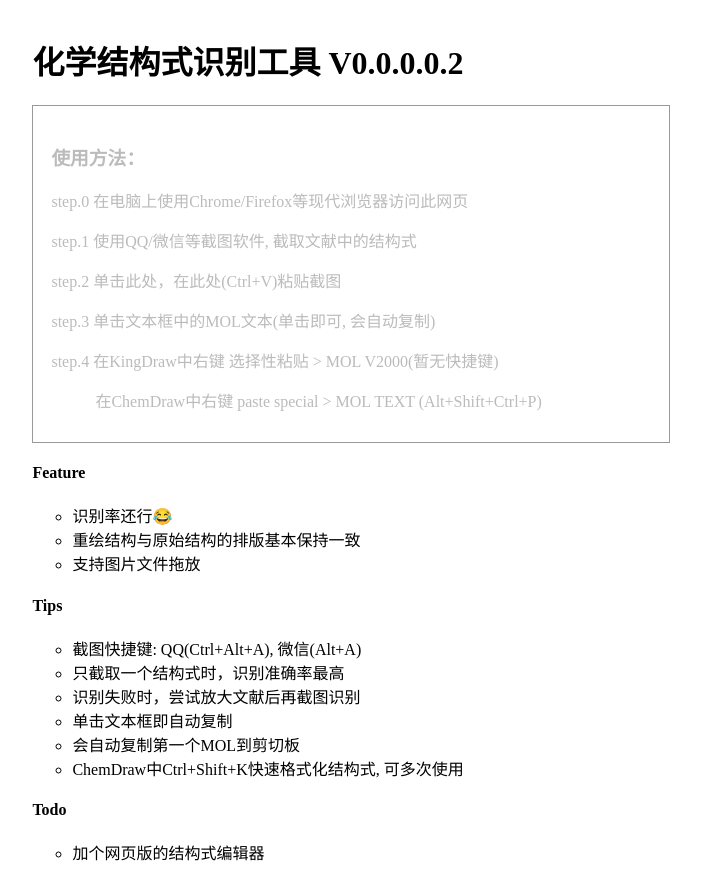
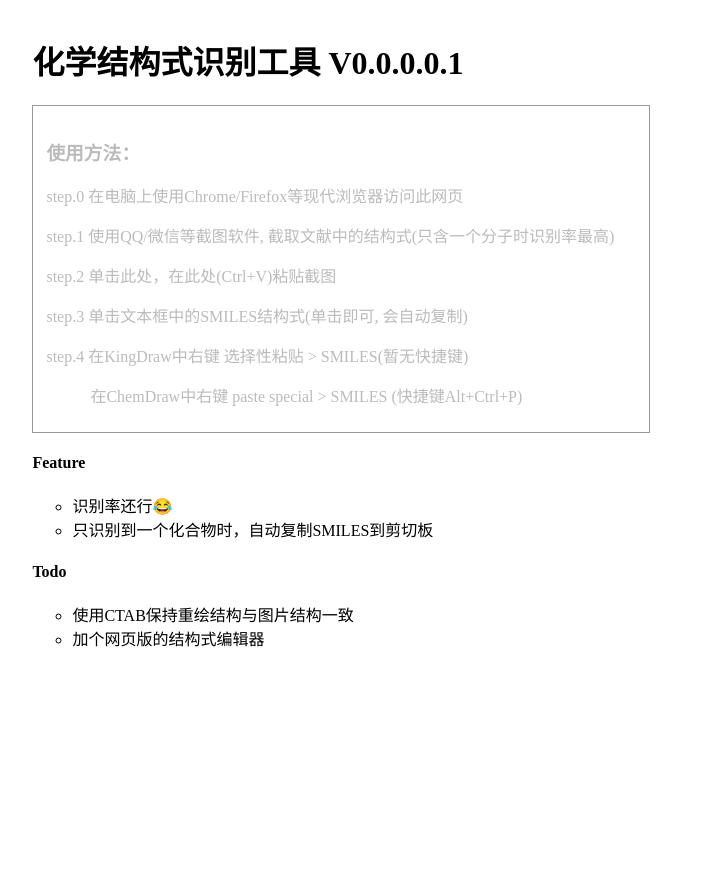
Before and after one commit to def-fun/molOCR, a plain HTML site: page index.html in a window 1280 px wide. Shown: the whole page, without its empty margins (102-803 px from the left). After the commit the page ends 800 px from the top, so only its background shows below. Drawn offline with nearby package versions, Linux system fonts and the light colour scheme; some packages are replaced by stand-ins of ours; a script that the page names is missing.

Commit message:
更正版本

```diff
--- a/index.html
+++ b/index.html
@@ -23,8 +23,7 @@
     }
 
     .demo {
-        width: 620px;
-        height: 320px;
+        width: 600px;
     }
 
     .result > img {
@@ -45,21 +44,23 @@
     }
 
     .box {
+        width: 600px;
+        height: 300px;
         color: #bbb;
-        padding: 10px;
+        padding: 5px;
     }
 </style>
 <script type="text/javascript" src="https://cdnjs.cloudflare.com/ajax/libs/jquery/1.11.1/jquery.js"></script>
 <script type="text/javascript" src="js/paste.js"></script>
-<script type="text/javascript" src="js/img2mol.js"></script>
+<script type="text/javascript" src="js/main.js"></script>
 <script type="text/javascript">
     $(function () {
         $('.demo-noninputable').pastableNonInputable();
 
         $('.demo').on('pasteImage', function (ev, data) {
             querySmiles(data.blob);
-            $('.box').html('<img src="' + data.dataURL + '" style="max-height:300px; max-width:600px" alt=""> ');
-            $('#debug').text('粘贴了图片: 宽' + data.width + ', 高 ' + data.height + ', 大小 ' + data.blob.size);
+            $('.box').html('<img src="' + data.dataURL + '" style="max-height:290px; max-width:440px" alt=""> ');
+            $('#debug').text('粘贴了图片: 宽' + data.width + ', 高' + data.height + ', Size' + data.blob.size);
         }).on('pasteImageError', function (ev, data) {
             alert('Oops: ' + data.message);
             if (data.url) {
@@ -69,53 +70,23 @@
             // $('<div class="result"></div>').text('text: "' + data.text + '"').insertAfter(this);
             $('#debug').text('粘贴了文本: ' + data.text);
         });
-
-        var imgContainer;
-        imgContainer = document.getElementById("imgContainer");
-        imgContainer.ondragover = function (e) {
-            e.preventDefault();
-            this.style.borderColor = 'red';
-        };
-        imgContainer.ondrop = function (e) {
-            e.preventDefault();
-            this.style.borderColor = 'black';
-            if (e.dataTransfer.files.length > 1) {
-                swal('拖放文件过多', '目前每次只支持拖放一张图片', 'error');
-                $('#debug').text('拖放文件过多');
-            } else {
-                var fileObj = e.dataTransfer.files[0];
-                if (fileObj.type.indexOf('image') !== -1) {
-                    $('#debug').text('拖放了图片: "' + fileObj.name + '"  大小: ' + fileObj.size);
-                    querySmiles(fileObj);
-                    var blob = window.URL.createObjectURL(fileObj);
-                    $('.box').html('<img src="' + blob + '" style="max-height:300px; max-width:600px" />');
-                } else {
-                    $('#debug').text('拖放了非图片文件: "' + fileObj.name + '"');
-                    swal('拖放了非图片文件', '只支持拖放图片文件', 'error');
-                }
-            }
-
-
-        };
-
-
     });
 
 </script>
 <body>
 
 <div>
-    <h1>化学结构式识别工具 V0.0.0.0.2</h1>
-    <div class="demo demo-noninputable pastable" id="imgContainer">
+    <h1>化学结构式识别工具 V0.0.0.0.1</h1>
+    <div class="demo demo-noninputable pastable">
         <div class="box">
             <h3>使用方法：</h3>
             <p>step.0 在电脑上使用Chrome/Firefox等现代浏览器访问此网页</p>
-            <p>step.1 使用QQ/微信等截图软件, 截取文献中的结构式</p>
+            <p>step.1 使用QQ/微信等截图软件, 截取文献中的结构式(只含一个分子时识别率最高)</p>
             <p>step.2 单击此处，在此处(Ctrl+V)粘贴截图</p>
-            <p>step.3 单击文本框中的MOL文本(单击即可, 会自动复制)</p>
-            <p>step.4 在KingDraw中右键 选择性粘贴 > MOL V2000(暂无快捷键)</p>
-            <p>&nbsp;&nbsp;&nbsp;&nbsp;&nbsp;&nbsp;&nbsp;&nbsp;&nbsp;&nbsp; 在ChemDraw中右键 paste special > MOL TEXT
-                (Alt+Shift+Ctrl+P)</p>
+            <p>step.3 单击文本框中的SMILES结构式(单击即可, 会自动复制)</p>
+            <p>step.4 在KingDraw中右键 选择性粘贴 > SMILES(暂无快捷键)</p>
+            <p>&nbsp;&nbsp;&nbsp;&nbsp;&nbsp;&nbsp;&nbsp;&nbsp;&nbsp;&nbsp; 在ChemDraw中右键 paste special > SMILES
+                (快捷键Alt+Ctrl+P)</p>
         </div>
     </div>
     <div style="background: #b3d4fc">
@@ -127,20 +98,11 @@
         <h4>Feature</h4>
         <ul type="circle">
             <li>识别率还行😂</li>
-            <li>重绘结构与原始结构的排版基本保持一致</li>
-            <li>支持图片文件拖放</li>
-        </ul>
-        <h4>Tips</h4>
-        <ul type="circle">
-            <li>截图快捷键: QQ(Ctrl+Alt+A), 微信(Alt+A)</li>
-            <li>只截取一个结构式时，识别准确率最高</li>
-            <li>识别失败时，尝试放大文献后再截图识别</li>
-            <li>单击文本框即自动复制</li>
-            <li>会自动复制第一个MOL到剪切板</li>
-            <li>ChemDraw中Ctrl+Shift+K快速格式化结构式, 可多次使用</li>
+            <li>只识别到一个化合物时，自动复制SMILES到剪切板</li>
         </ul>
         <h4>Todo</h4>
         <ul type="circle">
+            <li>使用CTAB保持重绘结构与图片结构一致</li>
             <li>加个网页版的结构式编辑器</li>
         </ul>
     </div>
```
Also changed, not shown: 1 other file.
